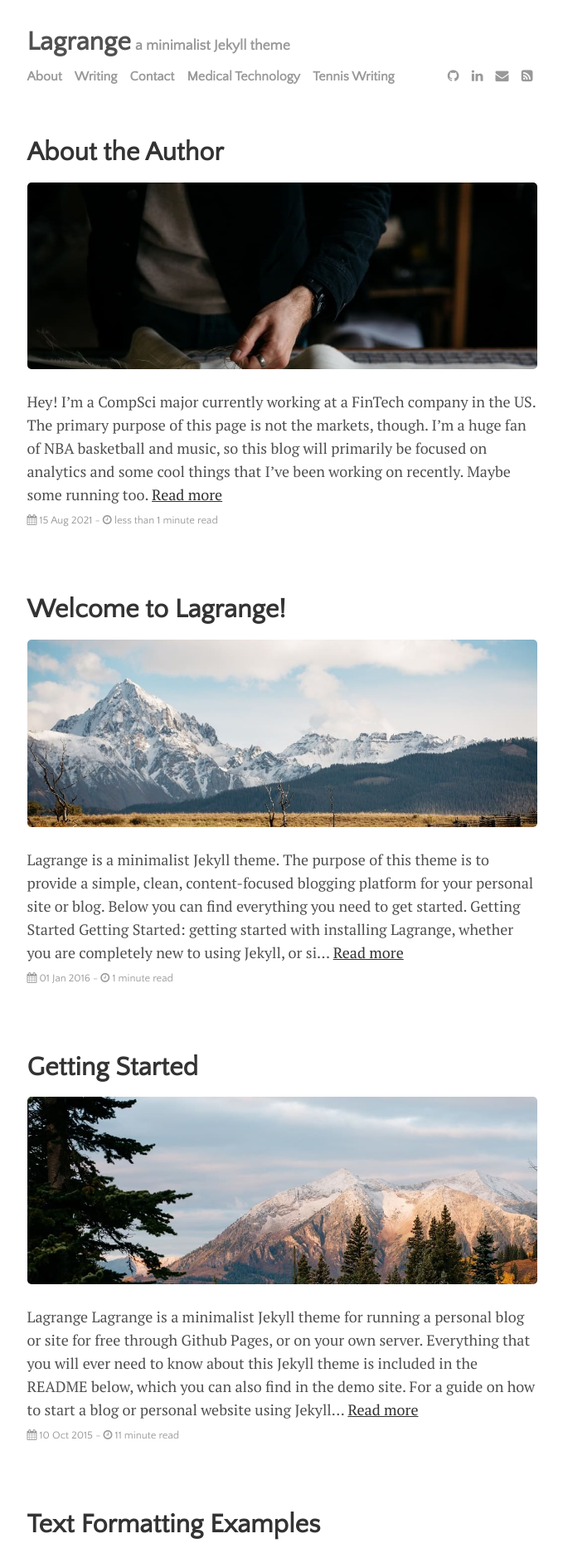
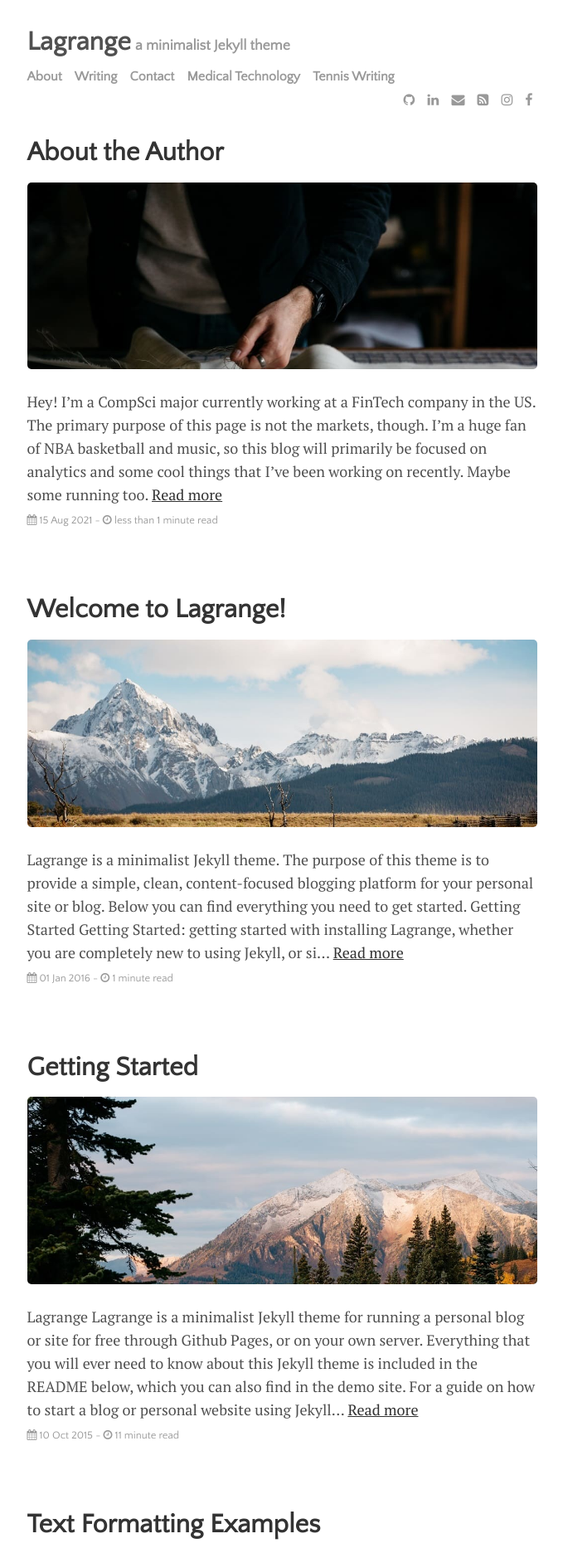
Before and after one commit to ajm9770/ajm9770.github.io, a Jekyll site: the page built from index.html, in a window 1280 px wide. Shown: the top 1872 px of the page at 83% size, without its empty margins (300-979 px from the left). Built offline with Jekyll 4.4.1, drawn with Linux system fonts in a browser that asks for light colours; the list of posts is cut into pages by our own code.

Commit message:
some more stuff

```diff
--- a/_data/settings.yml
+++ b/_data/settings.yml
@@ -18,6 +18,8 @@ social:
 - {icon: 'linkedin',   link: 'http://www.linkedin.com/in/ajm97/'}
 - {icon: 'envelope',   link: 'mailto:mahajan.avi@gmail.com'}
 - {icon: 'rss-square', link: '/feed.xml'}
+- {icon: 'instagram', link: 'https://instagram.com/amahaja5'}
+- {icon: 'facebook', link: 'https://facebook.com/avimhjn'}
 # - {icon: 'rss-square', link: '/rss-feed.xml'}
 
 # Customize site text
```
